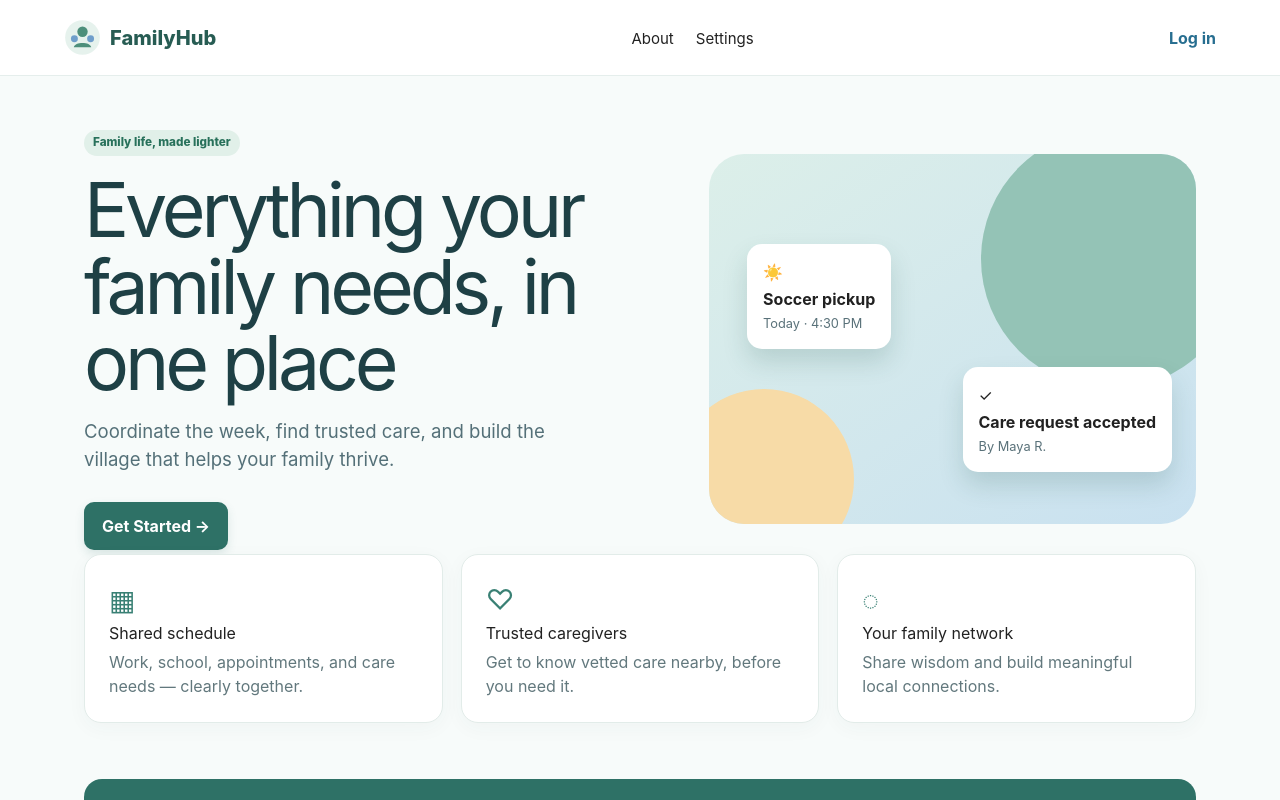
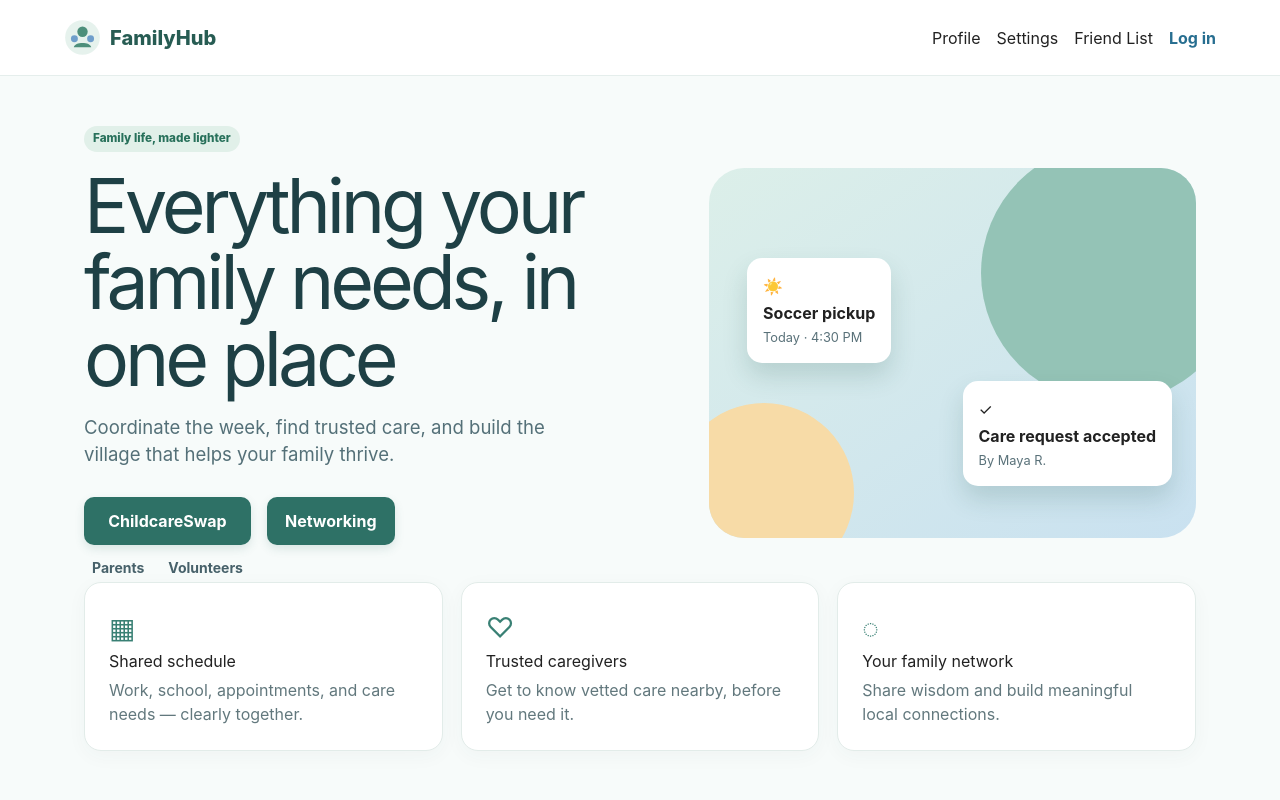
Before and after one commit to coderguy208/Hackathon, a React (Vite) app: page / in a window 1280 px wide. Shown: the top 800 px of the page. Built offline with nearby package versions, Linux system fonts and the light colour scheme.

Commit message:
landing page fix

```diff
--- a/src/App.jsx
+++ b/src/App.jsx
@@ -96,10 +96,9 @@
   const links = [
     ["/dashboard", "Schedule"],
     ["/caregivers", "Find Care"],
-    ["/network", "Network"],
-    ["/exchange", "Care Exchange"],
+    ["/network", "Networking"],
+    ["/exchange", "ChildcareSwap"],
     ["/safety", "Safety"],
-    ["/profile", "Profile"],
   ];
 
   const logout = () => {
@@ -123,12 +122,13 @@
                 {label}
               </NavLink>
             ))}
-
-          <NavLink to="/about">About</NavLink>
-          <NavLink to="/settings">Settings</NavLink>
         </nav>
 
-        <div>
+        <div style={{ display: 'flex', alignItems: 'center', gap: '1rem' }}>
+          <NavLink to="/profile" className="quiet">Profile</NavLink>
+          <NavLink to="/settings" className="quiet">Settings</NavLink>
+          <NavLink to="/friends" className="quiet">Friend List</NavLink>
+
           {user ? (
             <>
               <span className="hello">Hi, {user.name.split(" ")[0]}</span>
```
Also changed, not shown: src/pages.jsx (+1 -1 lines).
